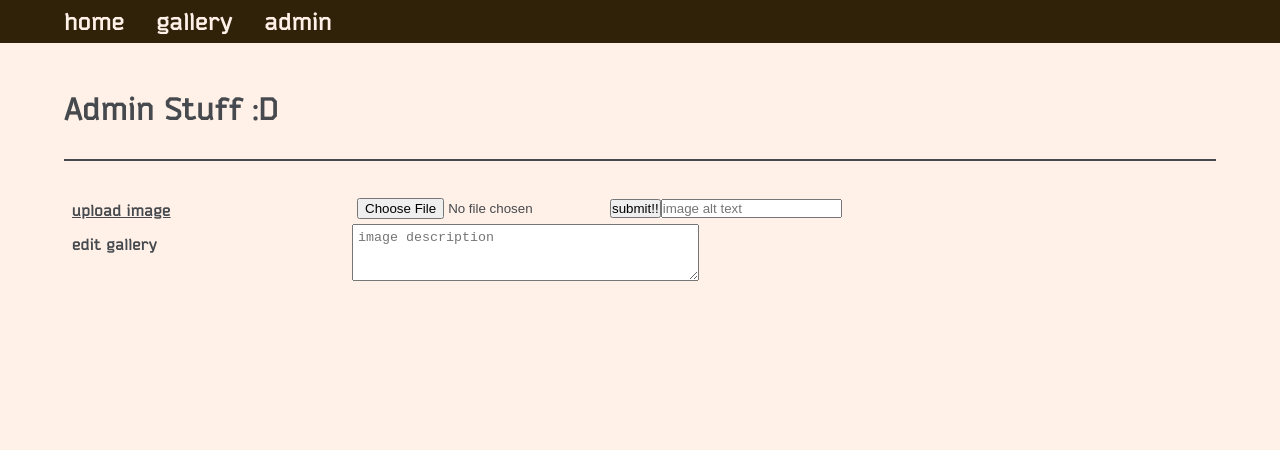
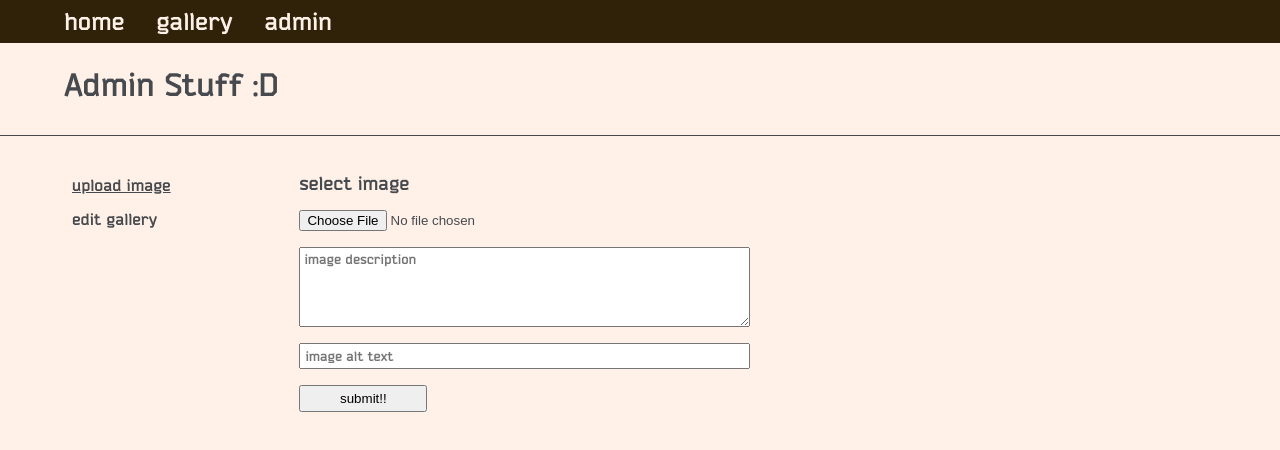
Before and after one commit to Therason/raymod, a Next.js app: page /admin in a window 1280 px wide. Shown: the top 450 px of the page. Built offline with nearby package versions, Linux system fonts and the light colour scheme; no server answers; the database is empty; sample sign-in values are in the browser's storage.

Commit message:
Edit admin upload form layout

```diff
--- a/components/adminUpload.tsx
+++ b/components/adminUpload.tsx
@@ -1,5 +1,6 @@
 import styles from '@/styles/AdminUpload.module.css'
 import { useState } from 'react'
+import Image from 'next/image'
 
 export default function AdminUpload(
   { revalidate, image, setImage, uploaded, setUploaded }:
@@ -7,6 +8,7 @@ export default function AdminUpload(
 ) {
   const [ description, setDescription ] = useState('')
   const [ alt, setAlt ] = useState('')
+  const [ imageUrl, setImageUrl ] = useState('')
 
   const handleSubmit = async () => {
     const form = new FormData()
@@ -32,19 +34,24 @@ export default function AdminUpload(
 
   return (
     <div className={styles.upload}>
-      <div>
-        <label>
-          <input type="file" accept="image/*" onChange={(e) => {
-            const selectedFiles = e.target.files as FileList
-            setImage(selectedFiles?.[0])
-            setUploaded(false)
-          }} />
-        </label>
+      <div className={styles.form}>
+        <h3>select image</h3>
+        <input type="file" accept="image/*" onChange={(e) => {
+          const selectedFiles = e.target.files as FileList
+          setImage(selectedFiles?.[0])
+          setImageUrl(URL.createObjectURL(selectedFiles?.[0]))
+          setUploaded(false)
+        }} />
+        <textarea value={description} placeholder='image description' onChange={(e) => setDescription(e.target.value)} />
+        <input className={styles.alt} value={alt} type='text' placeholder='image alt text' onChange={(e) => setAlt(e.target.value)} />
         <button onClick={handleSubmit}>submit!!</button>
         {uploaded && <p style={{ color: '#019563' }}>File uploaded successfully!</p>}
-        <input value={alt} type='text' placeholder='image alt text' onChange={(e) => setAlt(e.target.value)} />
       </div>
-      <textarea value={description} rows={3} cols={40} placeholder='image description' onChange={(e) => setDescription(e.target.value)} />
+      {imageUrl &&
+        <div style={{ position: 'relative', width: '100%', height: '300px' }}>
+          <Image src={imageUrl} alt='selected image' fill style={{ objectFit: 'contain' }} />
+        </div>
+      }
     </div>
   )
 }
--- a/styles/Admin.module.css
+++ b/styles/Admin.module.css
@@ -1,20 +1,25 @@
 .main {
-  padding: 3rem 4rem;
+  /* padding: 3rem 4rem; */
   display: flex;
   flex-direction: column;
   gap: 2rem;
 }
 
+.main > h1 {
+  padding: 1.5rem 4rem 0;
+}
+
 .line {
   display: inline-block;
   width: 100%;
-  height: 2px;
+  height: 1px;
   background: #46494d;
 }
 
 .container {
   display: grid;
-  grid-template-columns: 1fr 3fr;
+  grid-template-columns: 1fr 4fr;
+  padding: 0 4rem;
 }
 
 .switcher {
--- a/styles/AdminUpload.module.css
+++ b/styles/AdminUpload.module.css
@@ -1,3 +1,32 @@
 .upload > * {
   padding: 5px;
 }
+
+.upload {
+  display: grid;
+  grid-template-columns: 1fr 1fr;
+}
+
+.form {
+  display: flex;
+  flex-direction: column;
+  gap: 1rem;
+}
+
+.form > textarea {
+  width: 100%;
+  height: 5rem;
+  padding: 0.25rem;
+  font-family: inherit;
+}
+
+.alt {
+  padding: 0.25rem;
+  font-family: inherit;
+}
+
+.form > button {
+  padding: 0.25rem;
+  width: 8rem;
+  cursor: pointer;
+}
```
